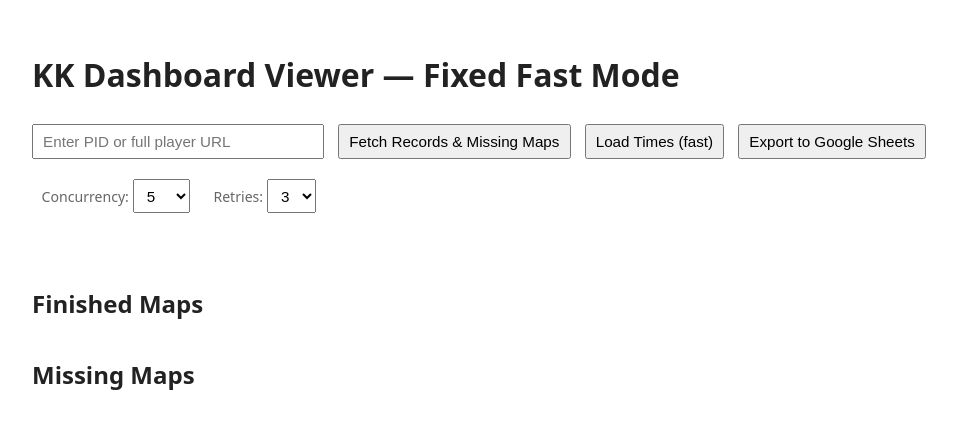
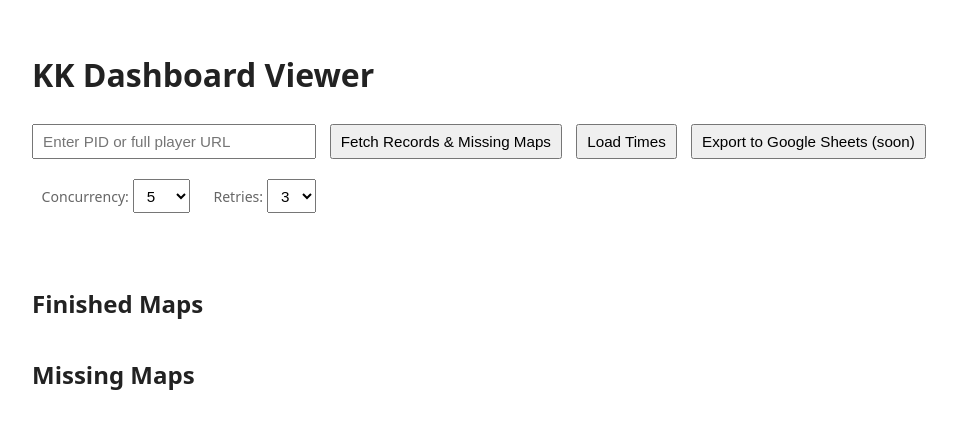
Before and after one commit to LamaRoom/lamaroom.github.io, a plain HTML site: page index.html in a window 1280 px wide. Shown: the whole page, without its empty margins (158-1115 px from the left). Drawn offline with Linux system fonts and the light colour scheme.

Commit message:
Small changes

```diff
--- a/index.html
+++ b/index.html
@@ -3,7 +3,7 @@
 <head>
   <meta charset="utf-8" />
   <meta name="viewport" content="width=device-width,initial-scale=1" />
-  <title>KK Dashboard Viewer (Fixed Fast Mode)</title>
+  <title>KK Dashboard Viewer</title>
   <style>
     body { font-family: system-ui, -apple-system, "Segoe UI", Roboto, "Helvetica Neue", Arial; padding: 2em; max-width: 900px; margin: auto; color:#222; }
     input, button, select { padding: 0.45em 0.6em; margin: 0.4em 0.4em 0.4em 0; font-size: 0.95rem; }
@@ -21,13 +21,13 @@
   </style>
 </head>
 <body>
-  <h1>KK Dashboard Viewer — Fixed Fast Mode</h1>
+  <h1>KK Dashboard Viewer</h1>
 
   <div class="btn-row">
     <input id="pidInput" type="text" placeholder="Enter PID or full player URL" style="flex:1; min-width:260px" />
     <button id="fetchBtn">Fetch Records & Missing Maps</button>
-    <button id="loadBtn">Load Times (fast)</button>
-    <button id="exportBtn">Export to Google Sheets</button>
+    <button id="loadBtn">Load Times</button>
+    <button id="exportBtn">Export to Google Sheets (soon)</button>
 
     <label class="small">Concurrency:
       <select id="concurrency" title="How many parallel requests to run">
```
